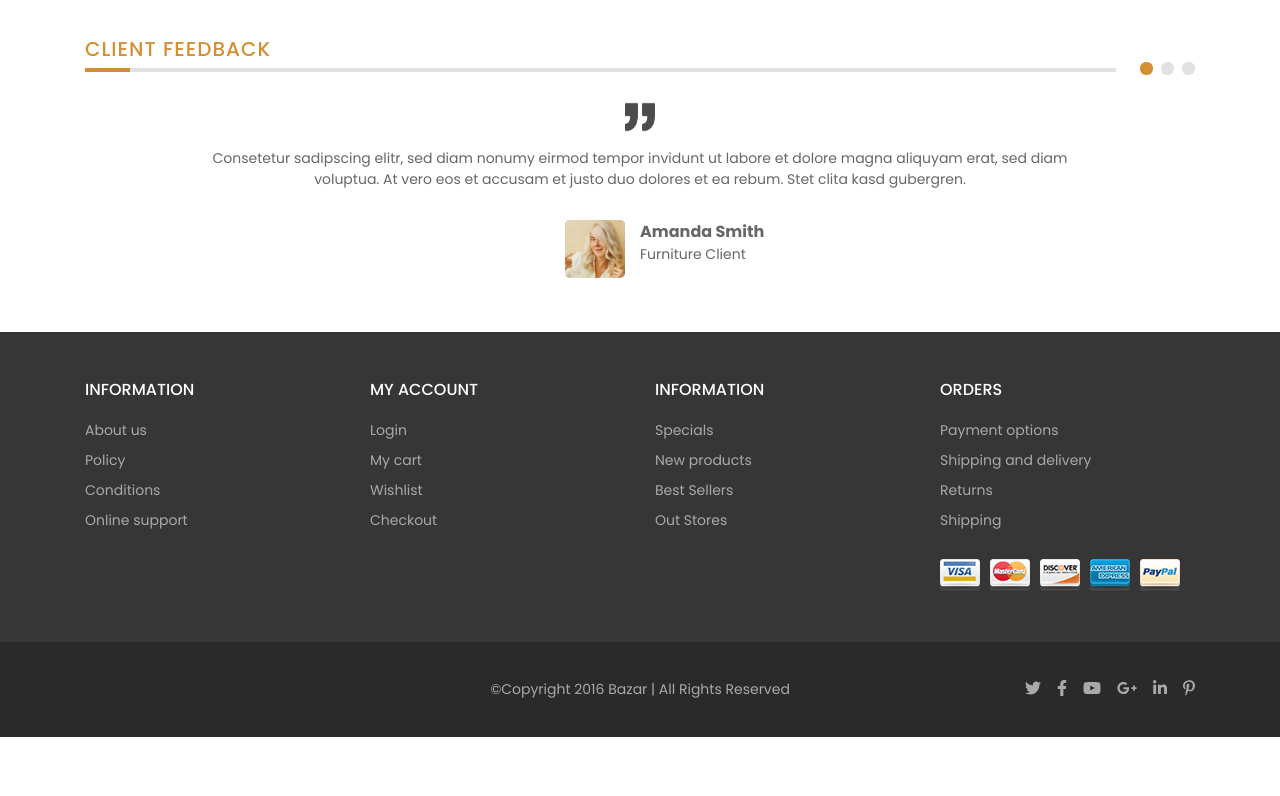
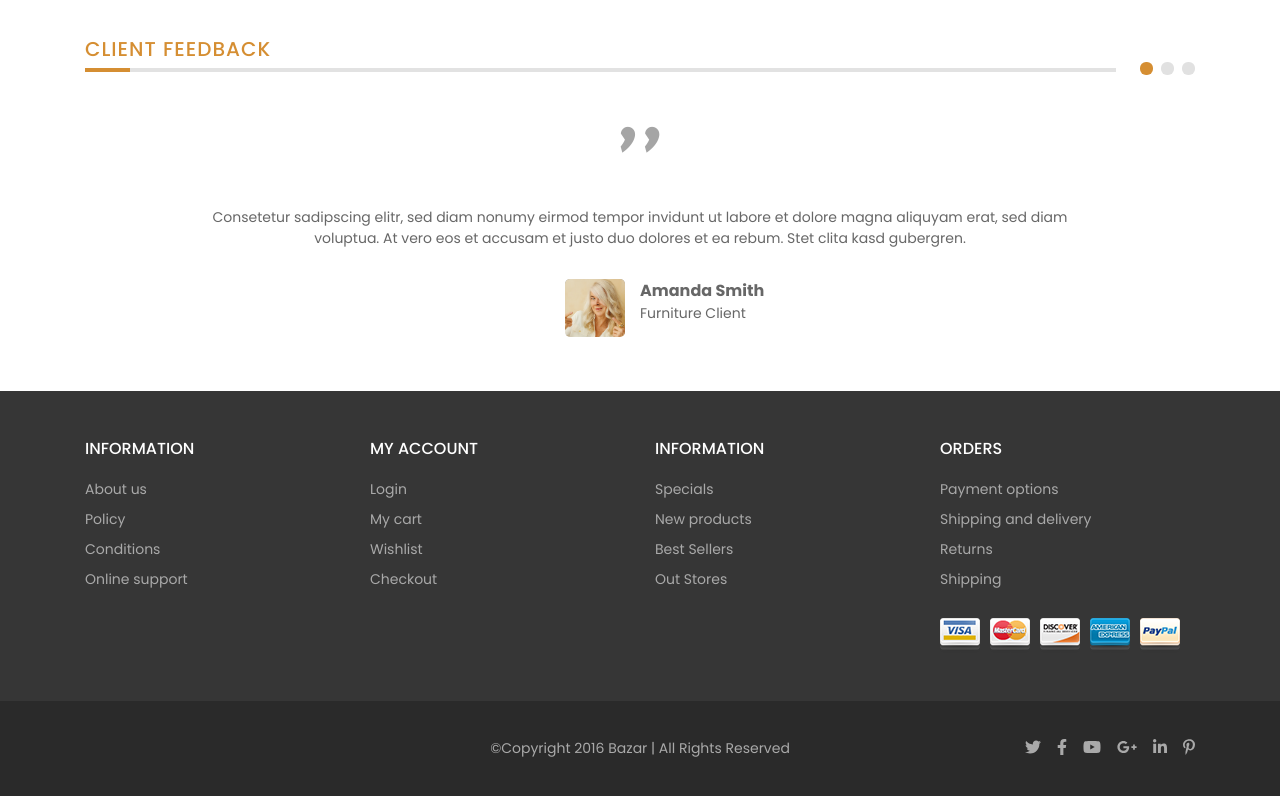
Before and after one commit to kamilwilk95/wdp-2206-02, a React (Create React App) app: page / in a window 1280 px wide. Shown: the part 1430-2226 px from the top of the page. Before the commit the page ends 2167 px from the top, so only its background shows below. Built offline with nearby package versions, Linux system fonts and the light colour scheme.

Commit message:
CHANGE removed special icon image, changed to font ADD special font

```diff
--- a/public/index.html
+++ b/public/index.html
@@ -5,6 +5,9 @@
     <meta name="viewport" content="width=device-width, initial-scale=1" />
     <meta http-equiv="X-UA-Compatible" content="ie=edge">
     <meta name="theme-color" content="#000000" />
+    <link rel="preconnect" href="https://fonts.googleapis.com">
+    <link rel="preconnect" href="https://fonts.gstatic.com" crossorigin>
+    <link href="https://fonts.googleapis.com/css2?family=Secular+One&display=swap" rel="stylesheet">
     <title>Furniture shop</title>
   </head>
   <body>
--- a/src/components/features/Feedback/Feedback.js
+++ b/src/components/features/Feedback/Feedback.js
@@ -26,12 +26,8 @@ const Feedback = () => {
             </div>
           </div>
         </div>
-        <div className='row justify-content-center mb-3'>
-          <img
-            className={styles.icon}
-            src='/images/icons/apostrophe.png'
-            alt='apostrophe'
-          />
+        <div className='row justify-content-center'>
+          <span className={'font-secular ' + styles.apostrophe}> &apos;&apos;</span>
         </div>
         <div className='row justify-content-center'>
           <div className='col-10'>
--- a/src/components/features/Feedback/Feedback.module.scss
+++ b/src/components/features/Feedback/Feedback.module.scss
@@ -106,3 +106,8 @@
 .feedbackAuthorTitle {
   font-size: 14px;
 }
+
+.apostrophe {
+  font-size: 70px;
+  color: $text-price-old;
+}
--- a/src/styles/settings.scss
+++ b/src/styles/settings.scss
@@ -42,3 +42,8 @@ $box-shadow: #01020233;
 %transition-animation {
   transition: all 250ms ease-in;
 }
+
+//special fonts
+.font-secular {
+  font-family: 'Secular One', sans-serif;
+}
```
Also changed, not shown: public/images/icons/apostrophe.png (deleted).
